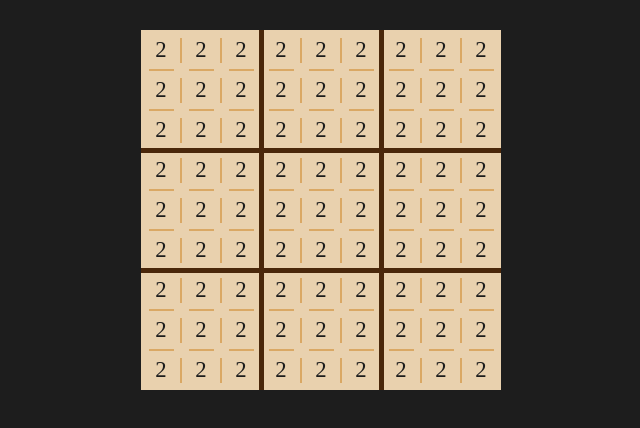
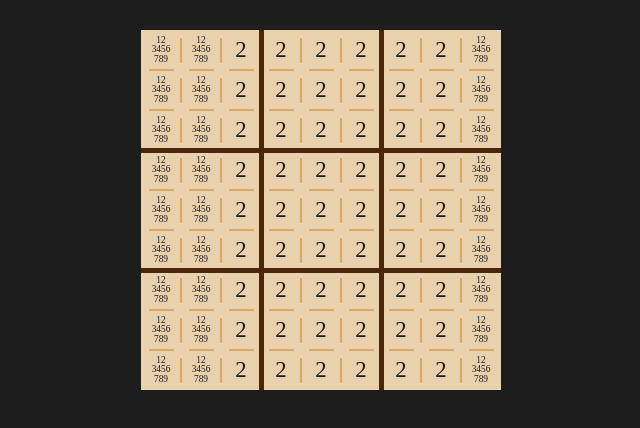
Before and after one commit to Offllane/offllaneSudoku, an Angular app: page / in a window 1280 px wide. Shown: the top 428 px of the page, without its empty margins (319-959 px from the left). Built offline with nearby package versions, Linux system fonts and the light colour scheme.

Commit message:
add notes

```diff
--- a/src/app/main-game/main-game-field/game-cell/game-cell.component.html
+++ b/src/app/main-game/main-game-field/game-cell/game-cell.component.html
@@ -11,4 +11,21 @@
   <div class="inner-cell"
         [ngClass]="{'inner-cell-additional': isHelperSelectionActive}">
   </div>
+  <div class="notes" *ngIf="!currentValue">
+    <div class="first-line">
+      <div class="note one" *ngIf="notesArray.indexOf(1) !== -1">1</div>
+      <div class="note two" *ngIf="notesArray.indexOf(2) !== -1">2</div>
+    </div>
+    <div class="second-line">
+      <div class="note three" *ngIf="notesArray.indexOf(3) !== -1">3</div>
+      <div class="note four" *ngIf="notesArray.indexOf(4) !== -1">4</div>
+      <div class="note five" *ngIf="notesArray.indexOf(5) !== -1">5</div>
+      <div class="note six" *ngIf="notesArray.indexOf(6) !== -1">6</div>
+    </div>
+    <div class="third-line">
+      <div class="note seven" *ngIf="notesArray.indexOf(7) !== -1">7</div>
+      <div class="note eight" *ngIf="notesArray.indexOf(8) !== -1">8</div>
+      <div class="note nine" *ngIf="notesArray.indexOf(9) !== -1">9</div>
+    </div>
+  </div>
 </div>
--- a/src/app/main-game/main-game-field/game-cell/game-cell.component.scss
+++ b/src/app/main-game/main-game-field/game-cell/game-cell.component.scss
@@ -28,6 +28,36 @@
     z-index: 0;
     transition: .1s;
   }
+
+  .notes {
+    display: flex;
+    flex-direction: column;
+    justify-content: center;
+    align-items: center;
+    width: 100%;
+    height: 100%;
+
+    .first-line {
+      display: flex;
+      justify-content: space-evenly;
+    }
+
+    .second-line {
+      display: flex;
+      justify-content: space-evenly;
+    }
+
+    .third-line {
+      display: flex;
+      justify-content: space-evenly;
+    }
+
+    .note {
+      z-index: 1;
+      font-size: calc(3px + 1vw*0.5);
+      line-height: calc(3px + 1vw*0.5);
+    }
+  }
 }
 
 .game-cell:hover, .active-game-cell {
@@ -43,6 +73,10 @@
 
   .inner-cell-additional {
     opacity: .7;
+  }
+
+  .notes {
+    color: $text-color;
   }
 }
 
--- a/src/app/main-game/main-game-field/game-cell/game-cell.component.ts
+++ b/src/app/main-game/main-game-field/game-cell/game-cell.component.ts
@@ -3,6 +3,7 @@ import {CellPosition} from "../../models/cellPosition.interface";
 import {Subscription} from "rxjs";
 import {MainGameService} from "../../main-game.service";
 import {ClusterPosition} from "../../models/clusterPosition.interface";
+import {Notes} from "../../models/notes.type";
 
 @Component({
   selector: 'app-game-cell',
@@ -17,6 +18,7 @@ export class GameCellComponent implements OnInit, OnDestroy {
     verticalPosition: 'top',
     horizontalPosition: 'left'
   }
+  public notesArray: Notes = [1, 2,3, 4, 5, 5, 6 ,7, 8, 9];
   @Input() currentValue: number | null = null;
   @Input() cellPosition: CellPosition = {
     rowPosition: 0,
--- a/src/app/main-game/main-game.service.ts
+++ b/src/app/main-game/main-game.service.ts
@@ -8,7 +8,7 @@ import {ClusterPosition} from "./models/clusterPosition.interface";
   providedIn: 'root'
 })
 export class MainGameService {
-  private currentGameField: gameFieldValues = new Array(9).fill(0).map(() => new Array(9).fill(2));
+  private currentGameField: gameFieldValues = new Array(9).fill(0).map(() => new Array(9).fill(2, 2, 8));
   public gameFieldValues = new BehaviorSubject(this.currentGameField);
   public unselectAllCellsSubject = new Subject();
   public currentCellPositionSubject = new Subject<CellPosition>();
--- /dev/null
+++ b/src/app/main-game/models/notes.type.ts
@@ -0,0 +1 @@
+export type Notes =  Array<1 | 2 | 3 | 4 | 5 | 6 | 7 | 8 | 9 | null>;
```
